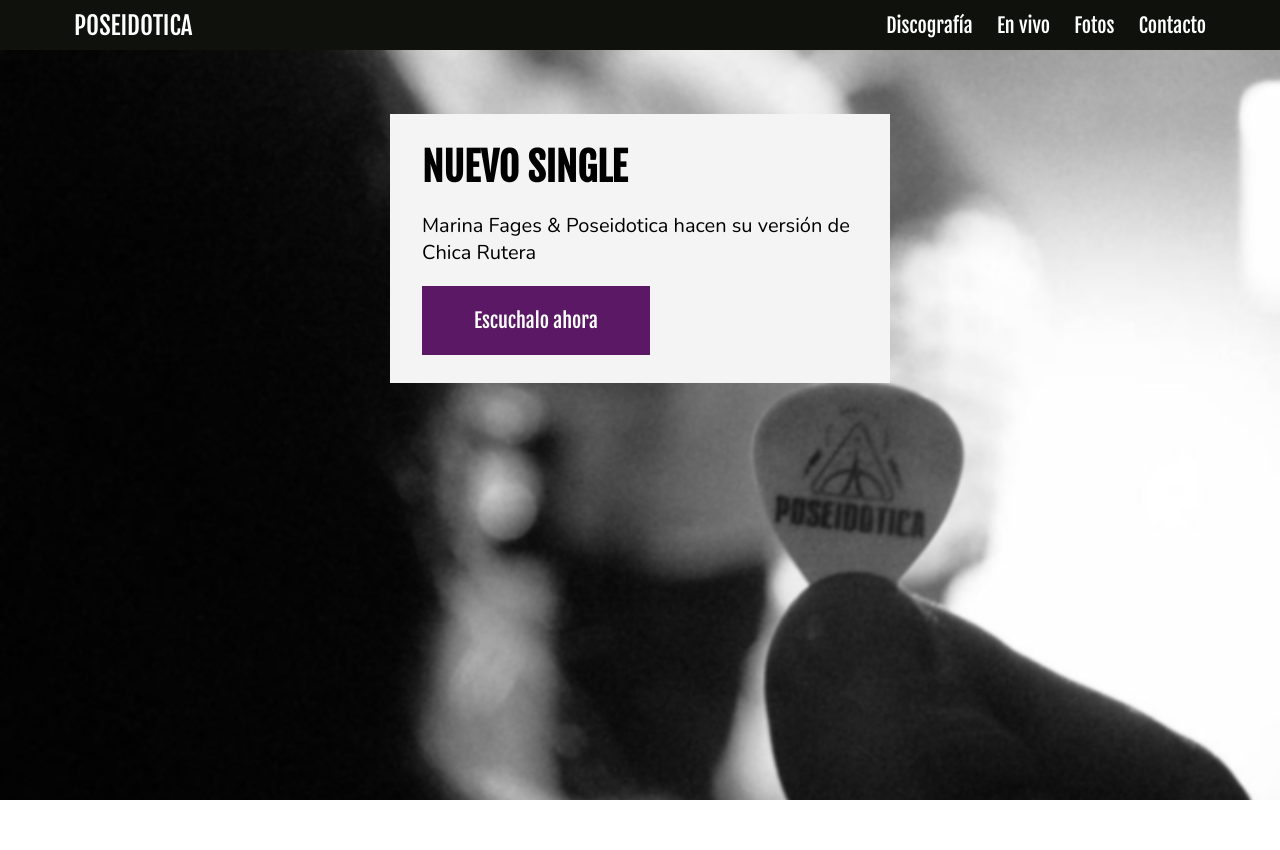
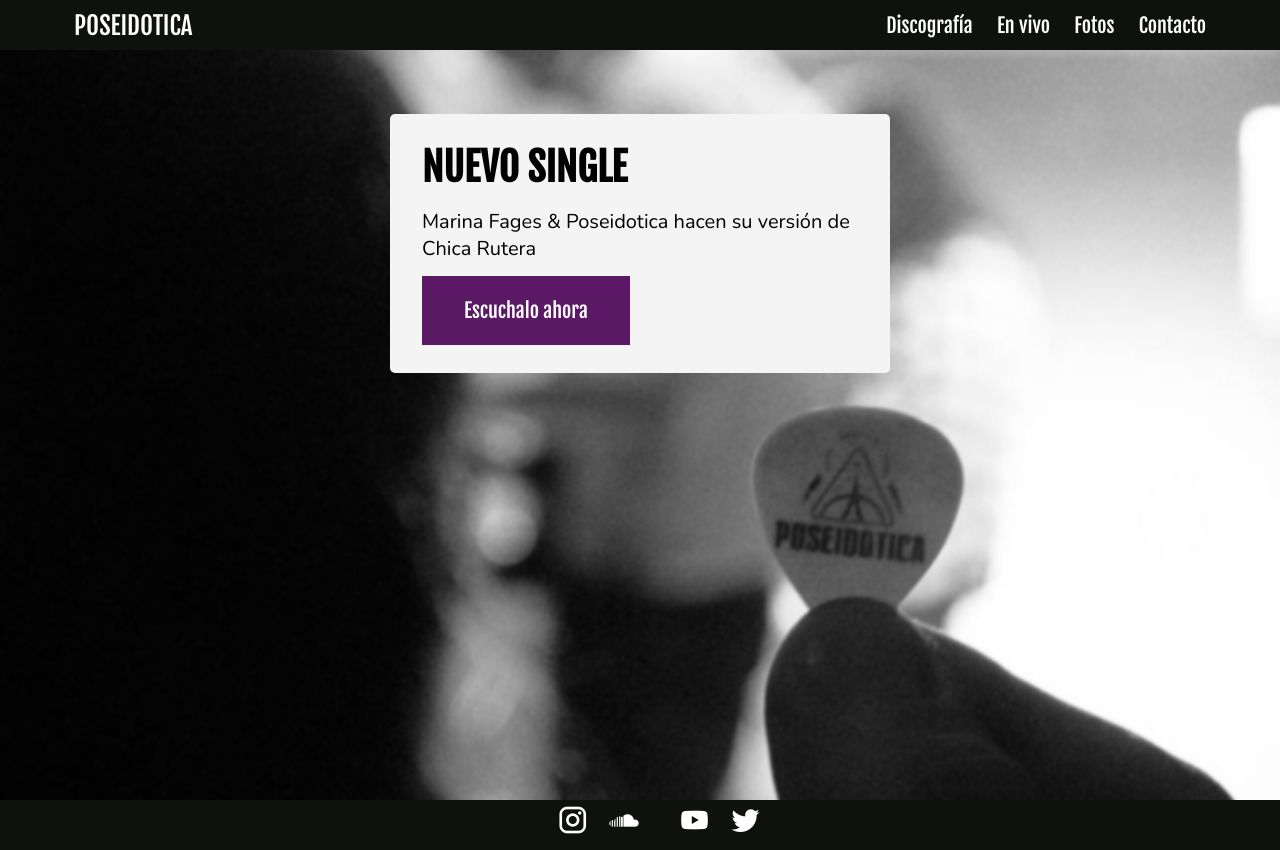
Before and after one commit to pazspera/coderhouse-desarrollo-web, a plain HTML site: page index.html in a window 1280 px wide. Before the commit the page ends 800 px from the top, so only its background shows below. Drawn offline with nearby package versions, Linux system fonts and the light colour scheme.

Commit message:
agregué footer

```diff
--- a/css/main.scss
+++ b/css/main.scss
@@ -55,7 +55,7 @@ h2 {
     @extend %formato-titulos;
     text-transform: uppercase;
     font-size: 2.45em;
-    margin-bottom: .5em;
+    margin-bottom: .4em;
 }
 
 p {
@@ -68,7 +68,7 @@ p {
     font-size: 1.25em;
     background-color: $color-principal;
     color: $blanco;
-    padding: .75em 2em;
+    padding: .75em 1.5em;
     text-decoration: none;
     display: inline-block;
     border: 2px solid $color-principal;
@@ -80,7 +80,7 @@ p {
     }
 
     &--grande {
-        padding: 1em 2.5em;
+        padding: 1em 2em;
     }
 }
 
@@ -141,6 +141,32 @@ header {
     display: none;
 }
 
+/*  Footer */
+footer {
+    height: 50px;
+    width: 100%;
+    background-color: $color-footer;
+}
+
+.redes {
+    display: flex;
+    flex-direction: row;
+    justify-content: center;
+    align-items: center;
+
+    &__iconos {
+        color: $blanco;
+        font-size: 2em;
+        padding-left: .6em;
+        padding-top: .1em;
+
+        &:hover {
+            color: $color-secundario;
+        }
+    }
+}
+
+
 /*  Home */
 .main-home {
     height: calc(100vh - 50px);
@@ -158,9 +184,10 @@ header {
     max-width: 500px;
     background-color: $background-claro;
     padding: 1.75em 2em;
+    border-radius: 5px;
 
     &__texto {
-        margin-bottom: 1em;
+        margin: 0.7em 0;
     }
 }
 
--- a/index.html
+++ b/index.html
@@ -4,6 +4,7 @@
     <meta charset="UTF-8">
     <meta name="viewport" content="width=device-width, initial-scale=1.0">
     <link href="https://fonts.googleapis.com/css2?family=Fjalla+One&family=Nunito:ital,wght@0,400;1,600&display=swap" rel="stylesheet">
+    <link rel="stylesheet" href="https://cdnjs.cloudflare.com/ajax/libs/MaterialDesign-Webfont/4.7.95/css/materialdesignicons.min.css"/>
     <link rel="stylesheet" href="css/main.css">
     <title>Poseidotica</title>
 </head>
@@ -41,8 +42,20 @@
                 <a href="#" class="btn btn--grande">Escuchalo ahora</a>
             </div>
         </div>
+    </div>
 
-    </div>
+    <footer>
+        <div class="container">
+            <div class="redes">
+				<a href="http://www.facebook.com/POSEIDOTICA" class="redes__iconos" target="_blank"><i class="mdi mdi-facebook-box"></i></a>
+				<a href="https://www.instagram.com/poseidotica/" class="redes__iconos"target="_blank"><i class="mdi mdi-instagram"></i></a>
+				<a href="https://soundcloud.com/poseidotica" class="redes__iconos" target="_blank"><i class="mdi mdi-soundcloud"></i></a>
+				<a href="https://poseidotica.bandcamp.com/" class="redes__iconos"target="_blank"><i class="mdi mdi-bandcamp"></i></a>
+				<a href="https://www.youtube.com/user/poseidotica" class="redes__iconos"target="_blank"><i class="mdi mdi-youtube"></i></a>
+				<a href="https://twitter.com/poseidotica" class="redes__iconos" target="_blank"><i class="mdi mdi-twitter"></i></a>
+            </div>
+        </div>
+    </footer>
 
 </body>
 </html>
```
Also changed, not shown: css/main.css, 1 other file.
